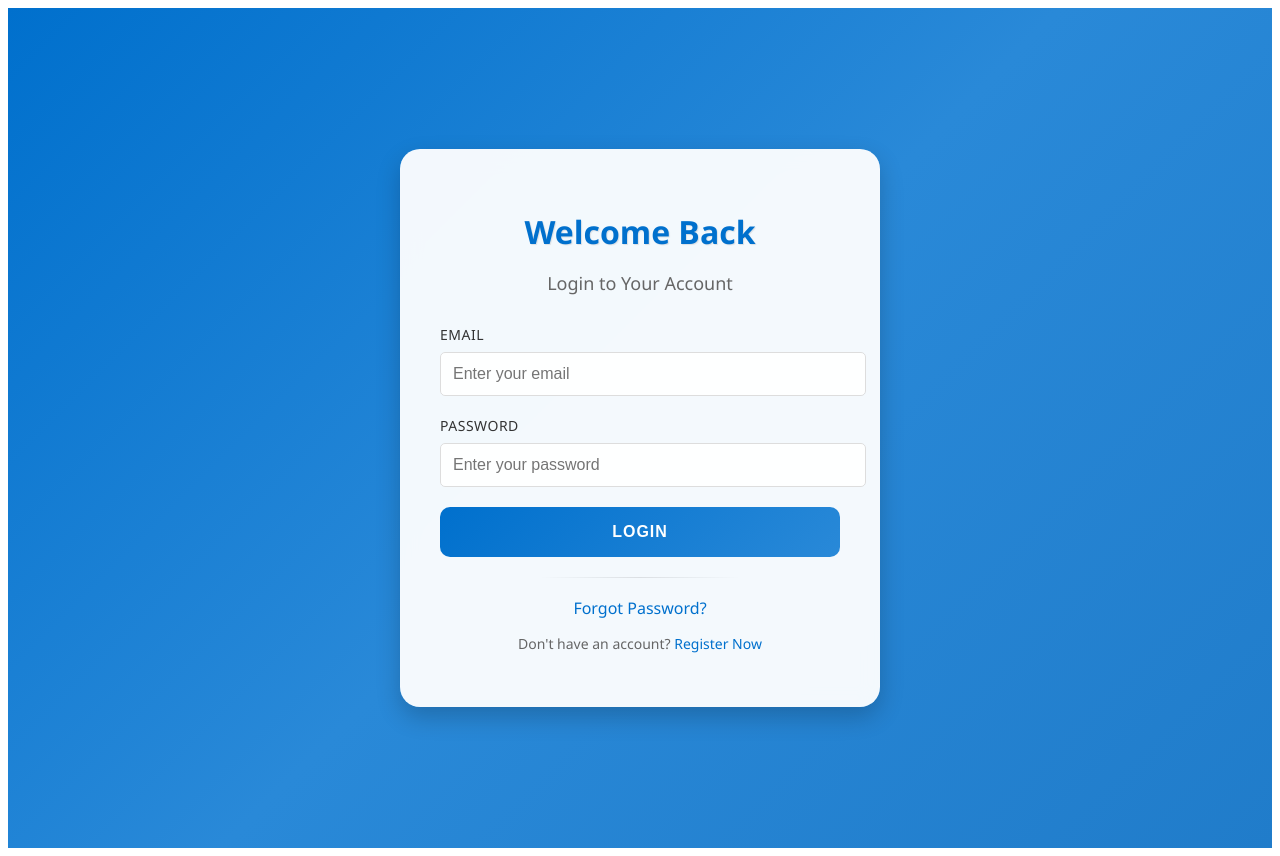
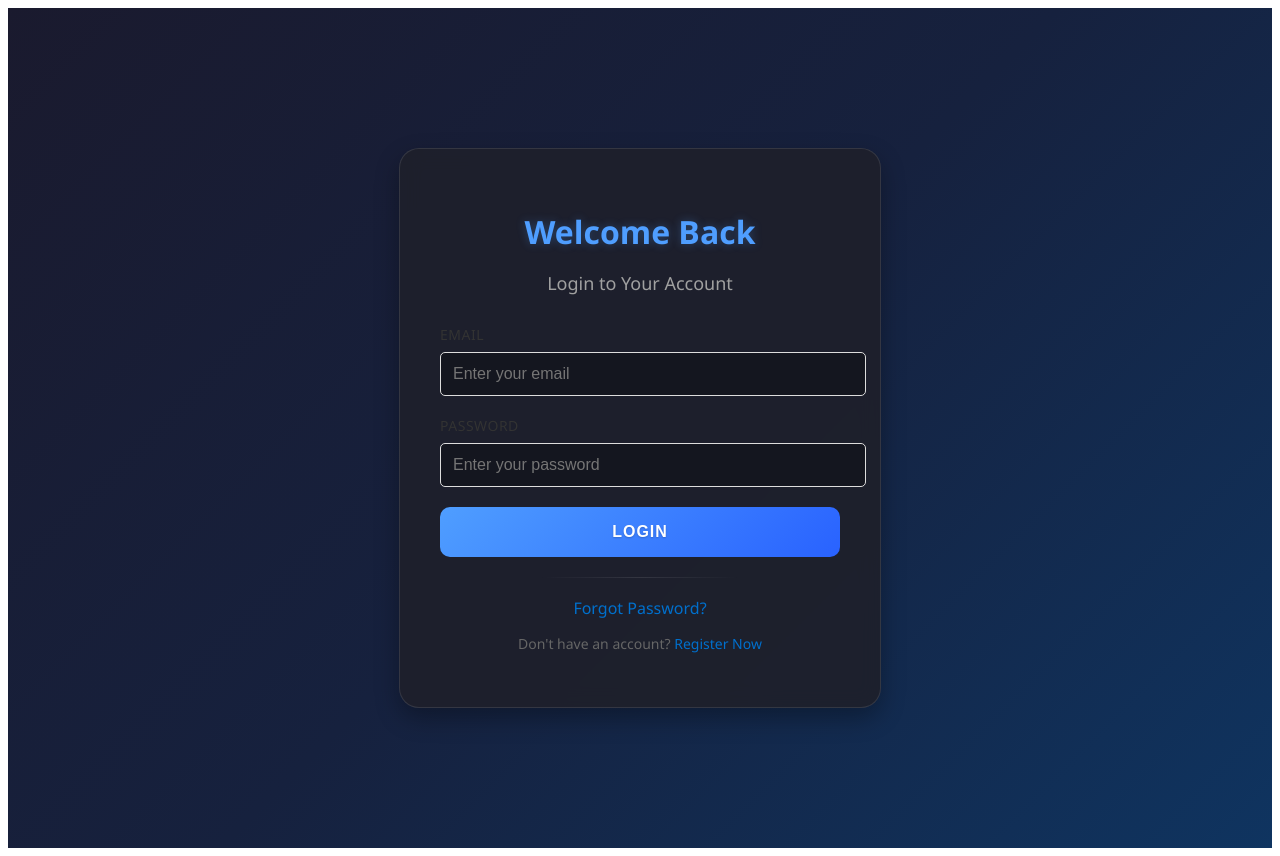
Before and after one commit to AlaaHussein20/Prolect_sw, a React (Create React App) app in the folder frontend/: page /login in a window 1280 px wide. Built offline with nearby package versions, Linux system fonts and the light colour scheme.

Commit message:
Update login page with dark mode theme

```diff
--- a/frontend/src/styles/Login.css
+++ b/frontend/src/styles/Login.css
@@ -3,21 +3,23 @@
   justify-content: center;
   align-items: center;
   min-height: 100vh;
-  background: linear-gradient(135deg, #0070cd 0%, #2989d8 50%, #207cca 100%);
+  background: linear-gradient(135deg, #1a1a2e 0%, #16213e 50%, #0f3460 100%);
   padding: 20px;
   font-family: 'Segoe UI', Tahoma, Geneva, Verdana, sans-serif;
+  color: #e1e1e1;
 }
 
 .login-box {
-  background-color: rgba(255, 255, 255, 0.95);
+  background-color: rgba(30, 32, 44, 0.95);
   padding: 40px;
   border-radius: 20px;
-  box-shadow: 0 10px 25px rgba(0, 0, 0, 0.2);
+  box-shadow: 0 10px 25px rgba(0, 0, 0, 0.3);
   width: 100%;
   max-width: 400px;
   position: relative;
   overflow: hidden;
   backdrop-filter: blur(10px);
+  border: 1px solid rgba(255, 255, 255, 0.1);
 }
 
 .login-box::before {
@@ -47,16 +49,16 @@
 }
 
 .login-box h1 {
-  color: #0070cd;
+  color: #4f9eff;
   margin-bottom: 10px;
   text-align: center;
   font-size: 32px;
   font-weight: 600;
-  text-shadow: 1px 1px 1px rgba(0, 0, 0, 0.1);
+  text-shadow: 0 0 10px rgba(79, 158, 255, 0.3);
 }
 
 .login-box h3 {
-  color: #666;
+  color: #a0a0a0;
   margin-bottom: 30px;
   text-align: center;
   font-weight: normal;
@@ -71,7 +73,7 @@
 .form-group label {
   display: block;
   margin-bottom: 8px;
-  color: #333;
+  color: #e1e1e1;
   font-weight: 500;
   font-size: 14px;
   text-transform: uppercase;
@@ -81,24 +83,26 @@
 .form-group input {
   width: 100%;
   padding: 15px;
-  border: 2px solid #e1e1e1;
+  border: 2px solid #2a2a3c;
   border-radius: 10px;
   font-size: 16px;
   transition: all 0.3s ease;
-  background-color: rgba(255, 255, 255, 0.9);
+  background-color: rgba(20, 22, 30, 0.9);
+  color: #e1e1e1;
 }
 
 .form-group input:focus {
   outline: none;
-  border-color: #0070cd;
-  box-shadow: 0 0 0 3px rgba(0, 112, 205, 0.1);
+  border-color: #4f9eff;
+  box-shadow: 0 0 0 3px rgba(79, 158, 255, 0.15);
   transform: translateY(-1px);
+  background-color: rgba(25, 28, 38, 0.9);
 }
 
 .login-button {
   width: 100%;
   padding: 16px;
-  background: linear-gradient(135deg, #0070cd 0%, #2989d8 100%);
+  background: linear-gradient(135deg, #4f9eff 0%, #2962ff 100%);
   color: white;
   border: none;
   border-radius: 10px;
@@ -110,22 +114,23 @@
   letter-spacing: 1px;
   position: relative;
   overflow: hidden;
+  text-shadow: 0 1px 2px rgba(0, 0, 0, 0.2);
 }
 
 .login-button:hover {
-  background: linear-gradient(135deg, #005ba4 0%, #1b6ca8 100%);
+  background: linear-gradient(135deg, #3d7eff 0%, #1e4bd8 100%);
   transform: translateY(-2px);
-  box-shadow: 0 5px 15px rgba(0, 0, 0, 0.2);
+  box-shadow: 0 5px 15px rgba(79, 158, 255, 0.3);
 }
 
 .login-button:active {
   transform: translateY(0);
-  box-shadow: 0 2px 5px rgba(0, 0, 0, 0.2);
+  box-shadow: 0 2px 5px rgba(79, 158, 255, 0.2);
 }
 
 .error-message {
-  background-color: rgba(255, 68, 68, 0.1);
-  color: #ff4444;
+  background-color: rgba(255, 68, 68, 0.15);
+  color: #ff6b6b;
   padding: 15px;
   border-radius: 10px;
   margin-bottom: 20px;
@@ -163,13 +168,13 @@
   background: linear-gradient(
     to right,
     transparent,
-    rgba(0, 0, 0, 0.1),
+    rgba(255, 255, 255, 0.1),
     transparent
   );
 }
 
 .additional-options a {
-  color: #0070cd;
+  color: #4f9eff;
   text-decoration: none;
   transition: all 0.3s ease;
   font-weight: 500;
@@ -183,13 +188,14 @@
   left: 0;
   width: 100%;
   height: 2px;
-  background-color: #0070cd;
+  background-color: #4f9eff;
   transform: scaleX(0);
   transition: transform 0.3s ease;
 }
 
 .additional-options a:hover {
-  color: #005ba4;
+  color: #7eb5ff;
+  text-shadow: 0 0 10px rgba(79, 158, 255, 0.3);
 }
 
 .additional-options a:hover::after {
@@ -198,7 +204,7 @@
 
 .additional-options p {
   margin-top: 15px;
-  color: #666;
+  color: #a0a0a0;
   font-size: 14px;
 }
 
```
